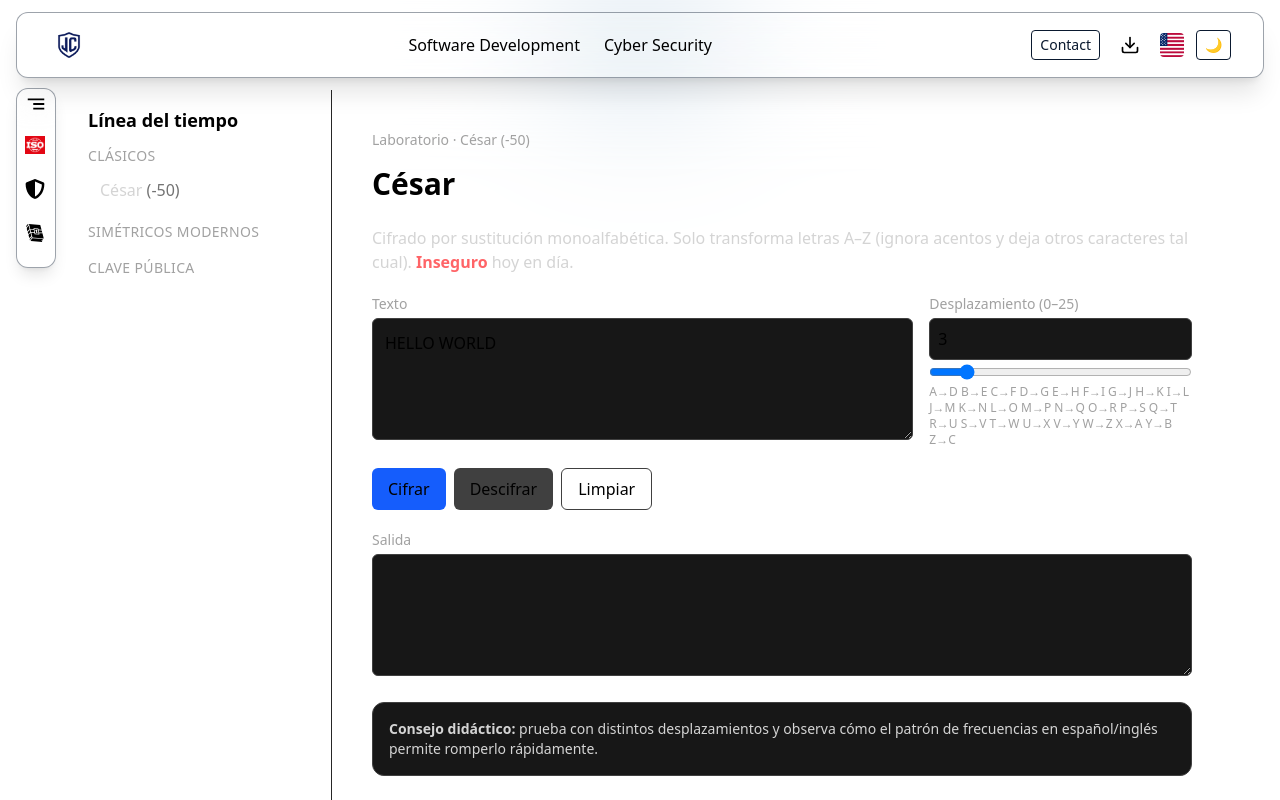
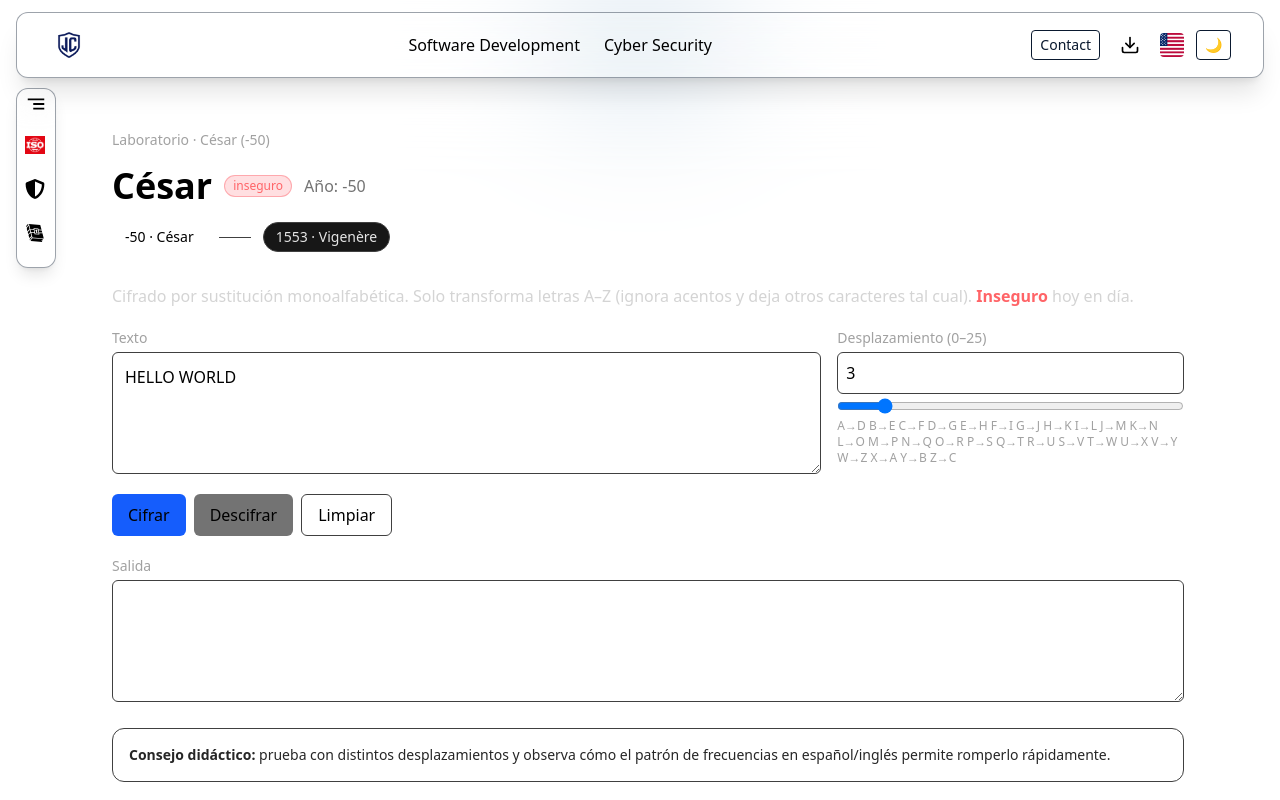
Before and after one commit to Jorgejoya10/jorgePortafolio, a React (Vite) app: page /security/lab/caesar in a window 1280 px wide. Shown: the top 800 px of the page. Built offline with nearby package versions, Linux system fonts and the light colour scheme.

Commit message:
cesar y vigenere

```diff
--- a/src/components/seguridad/lab/Cesar.tsx
+++ b/src/components/seguridad/lab/Cesar.tsx
@@ -6,44 +6,80 @@ type Props = { algoId: string };
 export default function Cesar({ algoId }: Props) {
   const { run } = useAlgorithmRunner();
 
-  const [shift, setShift] = useState<number>(3);
-  const [input, setInput] = useState<string>("HELLO WORLD");
-  const [output, setOutput] = useState<string>("");
-  const [error, setError] = useState<string>("");
+  const [shift, setShift] = useState(3);
+  const [input, setInput] = useState("HELLO WORLD");
+  const [output, setOutput] = useState("");
+  const [error, setError] = useState("");
 
+  // Generates the Caesar cipher mapping for display
   const mapping = useMemo(() => {
-    // Mapa A..Z -> desplazado (solo visual)
     const A = "ABCDEFGHIJKLMNOPQRSTUVWXYZ";
     const k = ((shift % 26) + 26) % 26;
     return A.split("").map((ch, i) => `${ch}→${A[(i + k) % 26]}`).join("  ");
   }, [shift]);
 
-  async function doEncrypt() {
+  // Handles encryption and decryption
+  const handleRun = async (mode: "encrypt" | "decrypt") => {
     setError("");
     try {
-      const res = await run(algoId, "encrypt", { plaintext: input, shift });
+      const args =
+        mode === "encrypt"
+          ? { plaintext: input, shift }
+          : { ciphertext: input, shift };
+      const res = await run(algoId, mode, args);
       setOutput(new TextDecoder().decode(res.output));
     } catch (e: any) {
       setError(e?.message ?? String(e));
       setOutput("");
     }
+  };
+
+  // Ensures shift stays within 0–25
+  const clampShift = (v: number) => {
+    const n = Number.isFinite(v) ? v : 0;
+    setShift(((Math.round(n) % 26) + 26) % 26);
+  };
+
+  // Input controls for shift value
+  function ShiftInput() {
+    return (
+      <label className="flex flex-col gap-1">
+        <span className="text-sm text-neutral-400">Desplazamiento (0–25)</span>
+        <input
+          type="number"
+          min={0}
+          max={25}
+          value={shift}
+          onChange={e => clampShift(Number(e.target.value))}
+          className="rounded-md border border-neutral-700 p-2"
+        />
+        <input
+          type="range"
+          min={0}
+          max={25}
+          value={shift}
+          onChange={e => clampShift(Number(e.target.value))}
+          className="w-full"
+        />
+        <div className="text-xs text-neutral-400 break-words">{mapping}</div>
+      </label>
+    );
   }
 
-  async function doDecrypt() {
-    setError("");
-    try {
-      const res = await run(algoId, "decrypt", { ciphertext: input, shift });
-      setOutput(new TextDecoder().decode(res.output));
-    } catch (e: any) {
-      setError(e?.message ?? String(e));
-      setOutput("");
-    }
-  }
-
-  function clamp(v: number) {
-    const n = Number.isFinite(v) ? v : 0;
-    const s = ((Math.round(n) % 26) + 26) % 26;
-    setShift(s);
+  // Input controls for text
+  function TextInput() {
+    return (
+      <label className="flex flex-col gap-1 md:col-span-2">
+        <span className="text-sm text-neutral-400">Texto</span>
+        <textarea
+          rows={4}
+          className="w-full rounded-md border border-neutral-700 p-3"
+          value={input}
+          onChange={e => setInput(e.target.value)}
+          spellCheck={false}
+        />
+      </label>
+    );
   }
 
   return (
@@ -54,48 +90,29 @@ export default function Cesar({ algoId }: Props) {
       </p>
 
       <div className="grid md:grid-cols-3 gap-4">
-        <label className="flex flex-col gap-1 md:col-span-2">
-          <span className="text-sm text-neutral-400">Texto</span>
-          <textarea
-            rows={4}
-            className="w-full rounded-md bg-neutral-900 border border-neutral-700 p-3"
-            value={input}
-            onChange={(e) => setInput(e.target.value)}
-            spellCheck={false}
-          />
-        </label>
-
-        <label className="flex flex-col gap-1">
-          <span className="text-sm text-neutral-400">Desplazamiento (0–25)</span>
-          <input
-            type="number"
-            min={0}
-            max={25}
-            value={shift}
-            onChange={(e) => clamp(parseInt(e.target.value || "0", 10))}
-            className="rounded-md bg-neutral-900 border border-neutral-700 p-2"
-          />
-          <input
-            type="range"
-            min={0}
-            max={25}
-            value={shift}
-            onChange={(e) => clamp(parseInt(e.target.value, 10))}
-            className="w-full"
-          />
-          <div className="text-xs text-neutral-400 break-words">{mapping}</div>
-        </label>
+        <TextInput />
+        <ShiftInput />
       </div>
 
       <div className="flex gap-2">
-        <button onClick={doEncrypt} className="px-4 py-2 rounded-md bg-blue-600 hover:bg-blue-500">
+        <button
+          onClick={() => handleRun("encrypt")}
+          className="px-4 py-2 rounded-md bg-blue-600 hover:bg-blue-500"
+        >
           Cifrar
         </button>
-        <button onClick={doDecrypt} className="px-4 py-2 rounded-md bg-neutral-700 hover:bg-neutral-600">
+        <button
+          onClick={() => handleRun("decrypt")}
+          className="px-4 py-2 rounded-md bg-neutral-500 hover:bg-neutral-600"
+        >
           Descifrar
         </button>
         <button
-          onClick={() => { setInput(""); setOutput(""); setError(""); }}
+          onClick={() => {
+            setInput("");
+            setOutput("");
+            setError("");
+          }}
           className="px-4 py-2 rounded-md border border-neutral-700"
         >
           Limpiar
@@ -113,12 +130,12 @@ export default function Cesar({ algoId }: Props) {
         <textarea
           rows={4}
           readOnly
-          className="w-full rounded-md bg-neutral-900 border border-neutral-700 p-3"
+          className="w-full rounded-md border border-neutral-700 p-3"
           value={output}
         />
       </div>
 
-      <div className="rounded-xl border border-neutral-700 bg-neutral-900 p-4 text-sm text-neutral-300">
+      <div className="rounded-xl border border-neutral-700 p-4 text-sm text-neutral-800">
         <b>Consejo didáctico:</b> prueba con distintos desplazamientos y observa cómo el patrón de
         frecuencias en español/inglés permite romperlo rápidamente.
       </div>
--- a/src/components/seguridad/lab/Vigenere.tsx
+++ b/src/components/seguridad/lab/Vigenere.tsx
@@ -0,0 +1,161 @@
+import { useMemo, useState } from "react";
+import { useAlgorithmRunner } from "../../../lab/core/useAlgorithmRunner";
+
+type Props = { algoId: string };
+
+export default function Vigenere({ algoId }: Props) {
+  const { run } = useAlgorithmRunner();
+
+  const [text, setText] = useState("ATAQUE AL AMANECER");
+  const [key, setKey] = useState("CLAVE");
+  const [alphabet, setAlphabet] = useState<"es" | "en">("es");
+  const [output, setOutput] = useState("");
+  const [error, setError] = useState("");
+
+  const keyPreview = useMemo(() => {
+    // muestra la clave repetida solo sobre letras del alfabeto elegido
+    const alph = alphabet === "es" ? "ABCDEFGHIJKLMNÑOPQRSTUVWXYZ" : "ABCDEFGHIJKLMNOPQRSTUVWXYZ";
+    const K = normalizeKey(key, alph);
+    if (!K) return "";
+    let i = 0;
+    return [...normalizeText(text, alph)].map(ch => {
+      if (alph.includes(ch)) {
+        const k = K[i % K.length]; i++;
+        return k;
+      }
+      return " ";
+    }).join("");
+  }, [text, key, alphabet]);
+
+  async function doRun(mode: "encrypt" | "decrypt") {
+    setError("");
+    try {
+      const res = await run(algoId, mode, { text, key, alphabet });
+      setOutput(new TextDecoder().decode(res.output));
+    } catch (e: any) {
+      setOutput("");
+      setError(e?.message ?? String(e));
+    }
+  }
+
+  const keyOk = useMemo(() => {
+    const alph = alphabet === "es" ? "ABCDEFGHIJKLMNÑOPQRSTUVWXYZ" : "ABCDEFGHIJKLMNOPQRSTUVWXYZ";
+    return normalizeKey(key, alph).length > 0;
+  }, [key, alphabet]);
+
+  return (
+    <div className="space-y-5">
+      <p className="text-neutral-300">
+        Cifrado polialfabético que usa una <b>tabla de Vigenère</b> (tabula recta) y una clave que
+        se repite sobre el texto. Aquí trabajamos por defecto con el alfabeto español (incluye Ñ).
+      </p>
+
+      <div className="grid md:grid-cols-3 gap-4">
+        <label className="flex flex-col gap-1 md:col-span-2">
+          <span className="text-sm text-neutral-400">Texto</span>
+          <textarea
+            rows={4}
+            className="w-full rounded-md bg-neutral-900 border border-neutral-700 p-3"
+            value={text}
+            onChange={(e) => setText(e.target.value)}
+            spellCheck={false}
+          />
+        </label>
+
+        <div className="flex flex-col gap-3">
+          <label className="flex flex-col gap-1">
+            <span className="text-sm text-neutral-400">Clave</span>
+            <input
+              className="rounded-md bg-neutral-900 border border-neutral-700 p-2"
+              value={key}
+              onChange={(e) => setKey(e.target.value)}
+            />
+            {!keyOk && (
+              <span className="text-xs text-red-400">
+                La clave debe contener al menos una letra del alfabeto seleccionado.
+              </span>
+            )}
+          </label>
+
+          <label className="flex flex-col gap-1">
+            <span className="text-sm text-neutral-400">Alfabeto</span>
+            <select
+              value={alphabet}
+              onChange={(e) => setAlphabet(e.target.value as "es" | "en")}
+              className="rounded-md bg-neutral-900 border border-neutral-700 p-2"
+            >
+              <option value="es">Español (A–Z + Ñ)</option>
+              <option value="en">Inglés (A–Z)</option>
+            </select>
+          </label>
+        </div>
+      </div>
+
+      <div className="rounded-md border border-neutral-700 bg-neutral-900 p-3 text-xs font-mono text-neutral-300">
+        <div className="mb-1 text-neutral-400">Clave repetida (sobre letras):</div>
+        <pre className="whitespace-pre-wrap break-words">{keyPreview}</pre>
+      </div>
+
+      <div className="flex gap-2">
+        <button
+          onClick={() => doRun("encrypt")}
+          disabled={!keyOk}
+          className="px-4 py-2 rounded-md bg-blue-600 hover:bg-blue-500 disabled:opacity-40"
+        >
+          Cifrar
+        </button>
+        <button
+          onClick={() => doRun("decrypt")}
+          disabled={!keyOk}
+          className="px-4 py-2 rounded-md bg-neutral-700 hover:bg-neutral-600 disabled:opacity-40"
+        >
+          Descifrar
+        </button>
+        <button
+          onClick={() => { setOutput(""); }}
+          className="px-4 py-2 rounded-md border border-neutral-700"
+        >
+          Limpiar salida
+        </button>
+      </div>
+
+      {error && (
+        <div className="rounded-md border border-red-700 bg-red-950/40 p-3 text-red-300">
+          {error}
+        </div>
+      )}
+
+      <div>
+        <h4 className="text-sm text-neutral-400 mb-1">Salida</h4>
+        <textarea
+          rows={4}
+          readOnly
+          className="w-full rounded-md bg-neutral-900 border border-neutral-700 p-3"
+          value={output}
+        />
+      </div>
+
+      <div className="rounded-xl border border-neutral-700 bg-neutral-900 p-4 text-sm text-neutral-300">
+        <b>Notas:</b> se ignoran tildes (á→a, ü→u) y se preservan espacios/puntuación. Vigenère es
+        vulnerable a Kasiski/Friedman y análisis de frecuencia por sub-alfabetos.
+      </div>
+    </div>
+  );
+}
+
+/* helpers locales (solo para el preview de la clave) */
+function normalizeText(s: string, alph: string) {
+  return stripAccentsKeepEnye(s).toUpperCase();
+}
+function normalizeKey(k: string, alph: string) {
+  return normalizeText(k, alph).split("").filter(ch => alph.includes(ch)).join("");
+}
+function stripAccentsKeepEnye(s: string) {
+  return s
+    .replace(/[áàäâ]/gi, "a")
+    .replace(/[éèëê]/gi, "e")
+    .replace(/[íìïî]/gi, "i")
+    .replace(/[óòöô]/gi, "o")
+    .replace(/[úùüû]/gi, "u")
+    .replace(/ç/gi, "c"); // conserva ñ tal cual
+}
--- a/src/components/seguridad/lab/registry-ui.ts
+++ b/src/components/seguridad/lab/registry-ui.ts
@@ -15,8 +15,8 @@ export interface AlgoMeta {
 export const CATALOG: AlgoMeta[] = [
   { id:"caesar",   name:"César",     year:-50,  era:"classics",         status:"insecure",
     ui: React.lazy(() => import("./Cesar")) },         // <-- sin /algorithms y usando 'Cesar'
-//   { id:"vigenere", name:"Vigenère",  year:1553, era:"classics",         status:"insecure",
-//     ui: React.lazy(() => import("./Vigenere")) },
+  { id:"vigenere", name:"Vigenère",  year:1553, era:"classics",         status:"insecure",
+    ui: React.lazy(() => import("./Vigenere")) },
 //   { id:"des",      name:"DES",       year:1977, era:"modern-symmetric", status:"insecure",
 //     ui: React.lazy(() => import("./DES")) },
 //   { id:"3des",     name:"3DES",      year:1998, era:"modern-symmetric", status:"legacy",
--- /dev/null
+++ b/src/lab/algos/vigenere.ts
@@ -0,0 +1,63 @@
+import type { Algorithm, RunnerResult } from "../core/types";
+import { strToBytes } from "../core/utils";
+
+const ALPH_EN = "ABCDEFGHIJKLMNOPQRSTUVWXYZ";
+const ALPH_ES = "ABCDEFGHIJKLMNÑOPQRSTUVWXYZ";
+
+function stripAccentsKeepEnye(s: string) {
+  return s
+    .replace(/[áàäâ]/gi, "a")
+    .replace(/[éèëê]/gi, "e")
+    .replace(/[íìïî]/gi, "i")
+    .replace(/[óòöô]/gi, "o")
+    .replace(/[úùüû]/gi, "u")
+    .replace(/ç/gi, "c"); // no tocar ñ
+}
+
+function normalize(s: string) {
+  return stripAccentsKeepEnye(s).toUpperCase();
+}
+
+function normalizeKey(key: string, alphabet: string) {
+  const K = normalize(key).split("").filter(ch => alphabet.includes(ch)).join("");
+  if (!K.length) throw new Error("Clave inválida: no contiene letras del alfabeto seleccionado.");
+  return K;
+}
+
+function vigenereCore(text: string, key: string, alphabet: string, enc: boolean) {
+  const N = alphabet.length;
+  const T = normalize(text);
+  const K = normalizeKey(key, alphabet);
+  let j = 0;
+  const out: string[] = [];
+  for (const ch of T) {
+    const i = alphabet.indexOf(ch);
+    if (i === -1) { out.push(ch); continue; }
+    const k = alphabet.indexOf(K[j % K.length]);
+    j++;
+    const idx = enc ? (i + k) % N : (i - k + N) % N;
+    out.push(alphabet[idx]);
+  }
+  return out.join("");
+}
+
+const VigenereImpl: Algorithm = {
+  id: "vigenere",
+  name: "Vigenère",
+  year: 1553,
+  kind: "classical",
+  category: "classics",
+
+  async encrypt(p: Record<string, any>): Promise<RunnerResult> {
+    const alphabet = (p.alphabet === "en" ? ALPH_EN : ALPH_ES);
+    const out = vigenereCore(String(p.text ?? ""), String(p.key ?? ""), alphabet, true);
+    return { output: strToBytes(out), meta: { alphabet: p.alphabet ?? "es" } };
+  },
+  async decrypt(p: Record<string, any>): Promise<RunnerResult> {
+    const alphabet = (p.alphabet === "en" ? ALPH_EN : ALPH_ES);
+    const out = vigenereCore(String(p.text ?? ""), String(p.key ?? ""), alphabet, false);
+    return { output: strToBytes(out), meta: { alphabet: p.alphabet ?? "es" } };
+  },
+};
+
+export default VigenereImpl;
--- a/src/lab/registry.ts
+++ b/src/lab/registry.ts
@@ -3,9 +3,9 @@ import type { Algorithm } from "./core/types";
 
 // ✅ Implementaciones listas
 import CaesarImpl from "./algos/caesar";
+import VigenereImpl from "./algos/vigenere";
 
 // ⏳ Cuando tengas las demás, las importas aquí:
-// import VigenereImpl from "./algos/vigenere";
 // import DESImpl from "./algos/des";
 // import TDESImpl from "./algos/3des";
 // import AESGCMImpl from "./algos/aes_gcm";
@@ -18,7 +18,7 @@ import CaesarImpl from "./algos/caesar";
  */
 const TABLE: Record<string, Algorithm> = {
   "caesar": CaesarImpl,
-  // "vigenere": VigenereImpl,
+  "vigenere": VigenereImpl,
   // "des": DESImpl,
   // "3des": TDESImpl,
   // "aes-gcm": AESGCMImpl,
--- a/src/layout/Layout.tsx
+++ b/src/layout/Layout.tsx
@@ -19,7 +19,7 @@ const Layout = () => {
   ): "gradient" | "geometric" | "animated-gradient" => {
     if (pathname === "/development") return "animated-gradient";
 
-    const gradientRoutes = ["/terms", "/privacy", "/enterprise","/security", "/security/Standars", "/security/Cryptography", "/security/Cryptology",  "/security/Protocols", "/security/ISO7498-2", "/security/ISO27000", "/security/lab/caesar"];
+    const gradientRoutes = ["/terms", "/privacy", "/enterprise","/security", "/security/Standars", "/security/Cryptography", "/security/Cryptology",  "/security/Protocols", "/security/ISO7498-2", "/security/ISO27000", "/security/lab/caesar", "/security/lab/des", "/security/lab/aes", "/security/lab/rsa", "/security/lab/ecc", "/security/lab"];
     return gradientRoutes.includes(pathname) ? "gradient" : "geometric";
   };
 
--- a/src/pages/lab/Laboratorio.tsx
+++ b/src/pages/lab/Laboratorio.tsx
@@ -1,52 +1,47 @@
-import { useParams, Link, useNavigate } from "react-router-dom";
+// src/pages/seguridad/lab/Laboratorio.tsx
+import React from "react";
+import { useParams, Link } from "react-router-dom";
 import Playground from "../../components/seguridad/lab/Playground";
-import { CATALOG, byEra, findMeta, indexOfId } from "../../components/seguridad/lab/registry-ui";
+import {
+  CATALOG,
+  findMeta,
+  type Era,
+  type Status,
+} from "../../components/seguridad/lab/registry-ui";
 
 export default function Laboratorio() {
-  const { algoId } = useParams<{algoId: string}>();
+  const { algoId } = useParams<{ algoId: string }>();
   const meta = findMeta(algoId);
-  const nav = useNavigate();
 
-  const idx = meta ? indexOfId(meta.id) : -1;
-  const prev = idx > 0 ? CATALOG[idx-1] : null;
-  const next = idx >= 0 && idx < CATALOG.length-1 ? CATALOG[idx+1] : null;
 
   return (
-    <main className="min-h-screen grid md:grid-cols-[260px_1fr]">
-      <aside className="border-r border-neutral-800 p-4 sticky top-0 h-screen overflow-auto">
-        <h2 className="text-lg font-bold mb-3">Línea del tiempo</h2>
-        <EraBlock title="Clásicos" items={byEra("classics")} />
-        <EraBlock title="Simétricos modernos" items={byEra("modern-symmetric")} />
-        <EraBlock title="Clave pública" items={byEra("public-key")} />
-      </aside>
-
-      <section className="p-6 md:p-10 max-w-5xl">
+    <main className="min-h-screen">
+      {/* Contenido */}
+      <section className="p-6 md:p-10 max-w-6xl">
         {!meta ? (
-          <>
-            <h1 className="text-4xl font-extrabold mb-3">Laboratorio de Criptografía</h1>
-            <p className="text-neutral-300 mb-6">Recorre la evolución de los cifrados. Todo corre en tu navegador.</p>
-            <Link to={`/security/lab/${CATALOG[0].id}`} className="px-4 py-2 rounded bg-white text-black font-semibold">
-              Empezar recorrido
-            </Link>
-          </>
+          <Landing />
         ) : (
           <>
+            {/* Breadcrumbs */}
             <div className="text-sm text-neutral-400 mb-4">
-              <Link to="/security/lab" className="hover:underline">Laboratorio</Link> · {meta.name} ({meta.year})
+              <Link to="/security/lab" className="hover:underline">
+                Laboratorio
+              </Link>{" "}
+              · {meta.name} ({meta.year})
             </div>
-            <h1 className="text-3xl font-bold mb-6">{meta.name}</h1>
-            <Playground algoId={meta.id} />
 
-            <div className="flex justify-between mt-10">
-              <button disabled={!prev} onClick={()=>prev && nav(`/security/lab/${prev.id}`)}
-                className="px-3 py-2 rounded border border-neutral-700 disabled:opacity-40">
-                {prev ? `← ${prev.name}` : " "}
-              </button>
-              <button disabled={!next} onClick={()=>next && nav(`/security/lab/${next.id}`)}
-                className="px-3 py-2 rounded bg-white text-black font-semibold disabled:opacity-40">
-                {next ? `${next.name} →` : " "}
-              </button>
+            <header className="mb-4 flex flex-wrap items-center gap-3">
+              <h1 className="text-3xl md:text-4xl font-bold">{meta.name}</h1>
+              <StatusPill status={meta.status} />
+              <span className="text-neutral-500">Año: {meta.year}</span>
+            </header>
+
+            <TimelineNav activeId={meta.id} />
+
+            <div className="mt-6">
+              <Playground algoId={meta.id} />
             </div>
+
           </>
         )}
       </section>
@@ -54,17 +49,106 @@ export default function Laboratorio() {
   );
 }
 
-function EraBlock({ title, items }:{title:string; items: typeof CATALOG}) {
+/* ---------- Landing (sin algoritmo seleccionado) ---------- */
+
+function Landing() {
+
   return (
-    <div className="mb-4">
-      <div className="text-sm uppercase tracking-wide text-neutral-400 mb-2">{title}</div>
-      <nav className="space-y-1">
-        {items.map(a => (
-          <Link key={a.id} to={`/security/lab/${a.id}`} className="block px-3 py-1 rounded text-neutral-300 hover:bg-neutral-900">
-            {a.name} <span className="text-neutral-500">({a.year})</span>
-          </Link>
+    <>
+      <h1 className="text-4xl font-extrabold mb-2">Laboratorio de Criptografía</h1>
+      <p className="text-neutral-800 mb-6">
+        Recorre la evolución de los algoritmos criptograficos, desde los clásicos hasta los estándares actuales.
+      </p>
+
+      {/* Timeline horizontal para saltar rápido */}
+      <TimelineNav />
+
+      {/* Timeline vertical (hitosa) */}
+      <div className="mt-10">
+        <VerticalTimeline />
+      </div>
+    </>
+  );
+}
+
+/* ---------- Componentes auxiliares ---------- */
+
+function StatusPill({ status }: { status: Status }) {
+  const map: Record<Status, string> = {
+    recommended:
+      "bg-green-500/15 text-green-400 border border-green-500/30 px-2 py-0.5 rounded-full text-xs",
+    legacy:
+      "bg-amber-500/15 text-amber-400 border border-amber-500/30 px-2 py-0.5 rounded-full text-xs",
+    insecure:
+      "bg-red-500/15 text-red-400 border border-red-500/30 px-2 py-0.5 rounded-full text-xs",
+  };
+  const label: Record<Status, string> = {
+    recommended: "recomendado",
+    legacy: "legacy",
+    insecure: "inseguro",
+  };
+  return <span className={map[status]}>{label[status]}</span>;
+}
+
+/** Timeline horizontal de chips por año/algoritmo */
+function TimelineNav({ activeId }: { activeId?: string }) {
+  const sorted = [...CATALOG].sort((a, b) => a.year - b.year);
+  return (
+    <div className="overflow-x-auto pb-2">
+      <div className="flex items-center gap-3 min-w-max">
+        {sorted.map((a, i) => (
+          <React.Fragment key={a.id}>
+            <Link
+              to={`/security/lab/${a.id}`}
+              className={`px-3 py-1 rounded-full border text-sm whitespace-nowrap ${
+                activeId === a.id
+                  ? "bg-white text-black border-white"
+                  : "bg-neutral-900 border-neutral-700 hover:border-neutral-500 text-neutral-200"
+              }`}
+              title={`${a.name} (${a.year})`}
+            >
+              {a.year} · {a.name}
+            </Link>
+            {i < sorted.length - 1 && (
+              <div className="h-px w-8 bg-neutral-700" aria-hidden="true" />
+            )}
+          </React.Fragment>
         ))}
-      </nav>
+      </div>
     </div>
   );
 }
+
+/** Timeline vertical tipo “hitos” */
+function VerticalTimeline() {
+  const sorted = [...CATALOG].sort((a, b) => a.year - b.year);
+  return (
+    <ol className="relative border-s border-neutral-800">
+      {sorted.map((a, i) => (
+        <li key={a.id} className="ms-6 py-5">
+          {/* punto */}
+          <span className="absolute -start-1.5 mt-2 h-3 w-3 rounded-full bg-neutral-700 ring-4 ring-white/0" />
+          <div className="flex flex-wrap items-center gap-2">
+            <span className="text-sm text-neutral-500 w-16">{a.year}</span>
+            <Link
+              to={`/security/lab/${a.id}`}
+              className="font-semibold hover:underline"
+            >
+              {a.name}
+            </Link>
+            <StatusPill status={a.status} />
+            <span className="text-xs uppercase tracking-wide text-neutral-400">
+              {ERA_LABELS[a.era]}
+            </span>
+          </div>
+        </li>
+      ))}
+    </ol>
+  );
+}
+
+const ERA_LABELS: Record<Era, string> = {
+  classics: "Clásicos",
+  "modern-symmetric": "Simétricos modernos",
+  "public-key": "Clave pública",
+};
```
